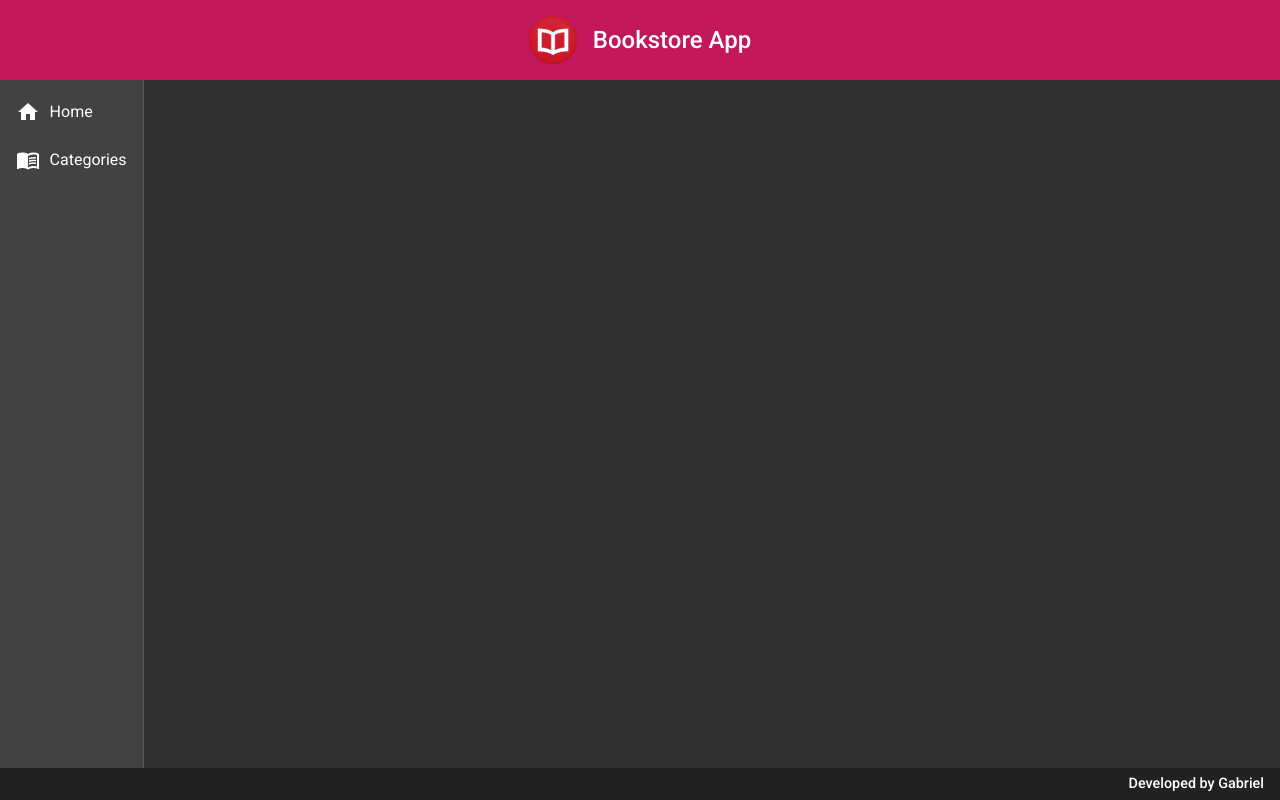
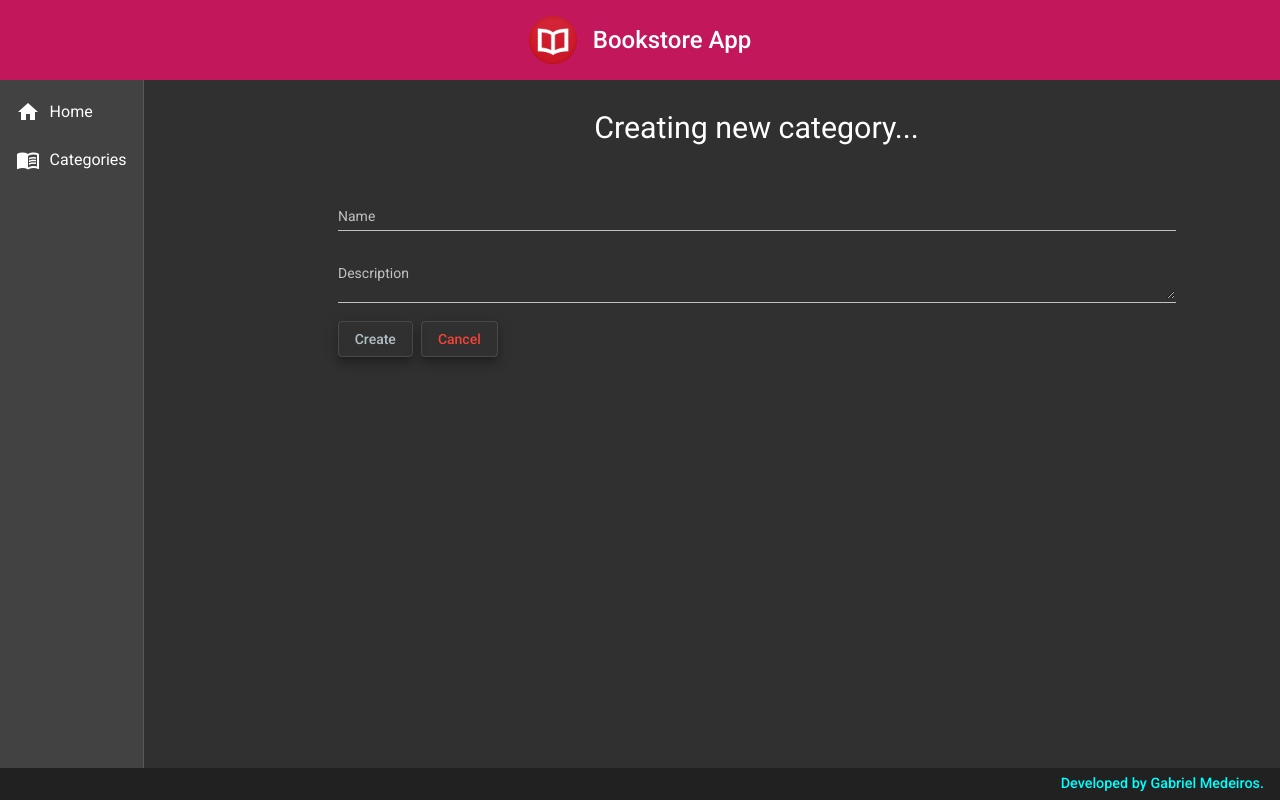
Before and after one commit to G4brielMedeiros/bookstore-front, an Angular app: page /categories/create in a window 1280 px wide. Before the commit this address led to /. Built offline with nearby package versions, Linux system fonts and the light colour scheme.

Commit message:
Moved foward on the Create Category functionality.

```diff
--- a/src/app/app-routing.module.ts
+++ b/src/app/app-routing.module.ts
@@ -1,5 +1,6 @@
 import { NgModule } from '@angular/core';
 import { RouterModule, Routes } from '@angular/router';
+import { CategoryCreateComponent } from './components/views/category/category-create/category-create.component';
 import { CategoryReadComponent } from './components/views/category/category-read/category-read.component';
 import { HomeComponent } from './components/views/home/home.component';
 
@@ -11,6 +12,10 @@ const routes: Routes = [
   {
     path: "categories",
     component: CategoryReadComponent
+  },
+  {
+    path: "categories/create",
+    component: CategoryCreateComponent
   }
 ];
 
--- a/src/app/components/template/footer/footer.component.css
+++ b/src/app/components/template/footer/footer.component.css
@@ -5,3 +5,8 @@
     font-size: 0.9rem;
     height: 4%;
 }
+
+.github {
+    color:cyan;
+    text-decoration: none;
+}
--- a/src/app/components/template/footer/footer.component.html
+++ b/src/app/components/template/footer/footer.component.html
@@ -1,5 +1,5 @@
 <mat-toolbar class="footer">
   <span>
-      Developed by Gabriel
+      <a class="github" href="https://github.com/g4brielmedeiros">Developed by Gabriel Medeiros. </a>
   </span>
 </mat-toolbar>
--- /dev/null
+++ b/src/app/components/views/category/category-create/category-create.component.css
@@ -0,0 +1,27 @@
+form {
+    text-align: center;
+    width: 80%;
+    margin: 2rem auto 0 auto;
+}
+
+h1 {
+    font-size: 1.9rem;
+    font-weight: 400;
+    margin-bottom: 3rem;
+}
+
+.form {
+    width: 100%;
+
+}
+
+.buttons {
+
+    text-align: start;
+}
+
+button {
+    margin-right: .5rem;
+    padding-right: 1rem;
+    padding-left: 1rem;
+}
--- /dev/null
+++ b/src/app/components/views/category/category-create/category-create.component.html
@@ -0,0 +1,21 @@
+<form>
+    <h1>Creating new category...</h1>
+
+    <mat-form-field class="form">
+        <mat-label>Name</mat-label>
+        <input matInput type="text" name="name" placeholder="Adventure">
+
+    </mat-form-field>
+
+    <mat-form-field class="form">
+        <mat-label>Description</mat-label>
+        <textarea matInput type="text" name="description" placeholder="Adventurous Books"></textarea>
+
+    </mat-form-field>
+
+    <div class="buttons">
+        <button class="mat-elevation-z8" mat-stroked-button color="accent">Create</button>
+        <button class="mat-elevation-z8" mat-stroked-button color="warn">Cancel</button>
+
+    </div>
+</form>
--- /dev/null
+++ b/src/app/components/views/category/category-create/category-create.component.ts
@@ -0,0 +1,15 @@
+import { Component, OnInit } from '@angular/core';
+
+@Component({
+  selector: 'app-category-create',
+  templateUrl: './category-create.component.html',
+  styleUrls: ['./category-create.component.css']
+})
+export class CategoryCreateComponent implements OnInit {
+
+  constructor() { }
+
+  ngOnInit(): void {
+  }
+
+}
--- a/src/app/components/views/category/category-read/category-read.component.html
+++ b/src/app/components/views/category/category-read/category-read.component.html
@@ -3,7 +3,7 @@
     <h1>Categories</h1>
   </div>
 
-  <button class="mat-elevation-z8" mat-flat-button color="basic">New Category</button>
+  <button class="mat-elevation-z8" (click)="goToCategoryCreate()" mat-flat-button color="basic">New Category</button>
 
   <div class="mat-elevation-z8 content-table">
     <table class="table" mat-table [dataSource]="categories">
--- a/src/app/components/views/category/category-read/category-read.component.ts
+++ b/src/app/components/views/category/category-read/category-read.component.ts
@@ -1,4 +1,5 @@
 import { Component, OnInit } from "@angular/core";
+import { Router } from "@angular/router";
 import { Category } from "../category.model";
 import { CategoryService } from "../category.service";
 
@@ -12,7 +13,7 @@ export class CategoryReadComponent implements OnInit {
 
   displayedColumns: string[] = ["id", "name", "description", "books", "actions"];
 
-  constructor(private service: CategoryService) {}
+  constructor(private service: CategoryService, private router: Router) {}
 
   ngOnInit(): void {
     this.findAll();
@@ -24,4 +25,8 @@ export class CategoryReadComponent implements OnInit {
       this.categories = response;
     });
   }
+
+  goToCategoryCreate() {
+    this.router.navigate(["categories/create"])
+  }
 }
```
Also changed, not shown: src/app/app.module.ts (+11 -2 lines).
